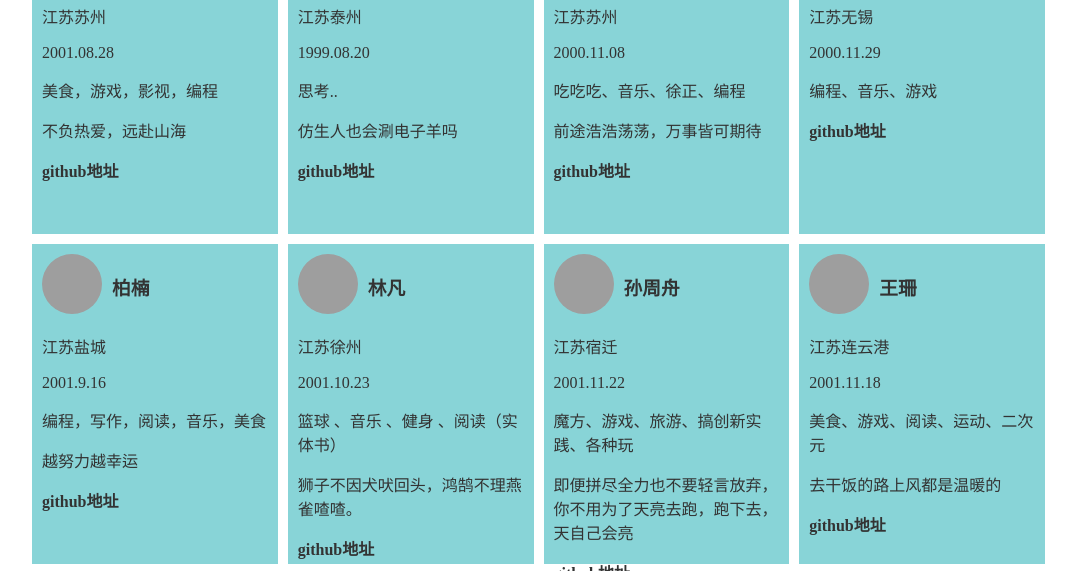
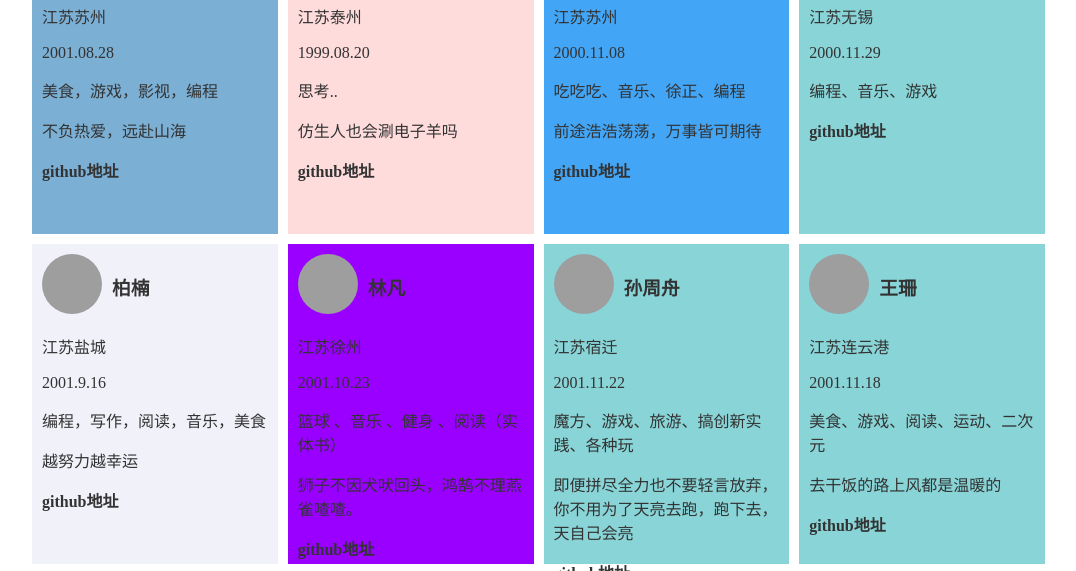
Before and after one commit to Ws1118/font-study, a plain HTML site: page front-study/web-page/dist/card.html in a window 1280 px wide. Shown: the part 99-670 px from the top of the page, without its empty margins (101-1177 px from the left). Drawn offline with nearby package versions, Linux system fonts and the light colour scheme; grey boxes are pictures that could not be loaded.

Commit message:
background-color

```diff
--- a/front-study/web-page/dist/card.html
+++ b/front-study/web-page/dist/card.html
@@ -1,5 +1,6 @@
 <!DOCTYPE html>
 <html lang="en">
+
 <head>
   <meta charset="UTF-8">
   <meta http-equiv="X-UA-Compatible" content="IE=edge">
@@ -7,9 +8,10 @@
   <link rel="stylesheet" href="./card.css">
   <title>pug综合练习</title>
 </head>
+
 <body>
   <div id="app">
-      <div class="card" v-for="student in students" :key="student.id">
+    <div class="card" v-for="student in students" :style="{backgroundColor:student.color}" :key="student.id">
       <div class="header"><img class="avatar" :src="student.avatar">
         <h3>{{student.name}}</h3>
       </div>
@@ -20,6 +22,7 @@
     </div>
   </div>
 </body>
+
 </html>
 <script type="text/javascript" src="https://cdn.jsdelivr.net/npm/vue/dist/vue.js"></script>
 <script type="text/javascript" src="./card.dev.js"></script>
```
Lines whose indentation alone changed are shown as unchanged.
